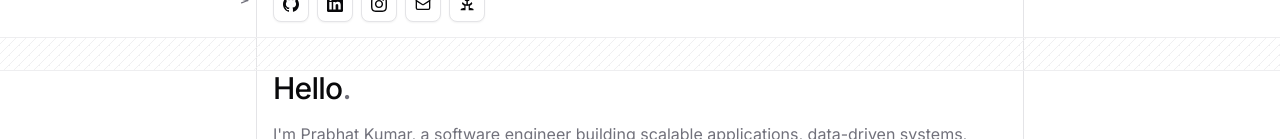
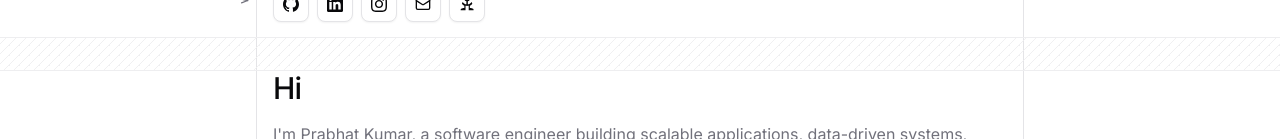
Before and after one commit to Prabhat2912/portfolio, a Next.js app: page / in a window 1280 px wide. Shown: the part 813-952 px from the top of the page. Built offline with nearby package versions, Linux system fonts and the light colour scheme; no server answers.

Commit message:
Refactor About component for improved readability and structure

```diff
--- a/components/sections/about.tsx
+++ b/components/sections/about.tsx
@@ -1,5 +1,11 @@
 import { STATS, USER } from "@/Data/portfolio";
-import { Panel, PanelContent, PanelDescription, PanelHeader, PanelTitle } from "@/components/ui/panel";
+import {
+  Panel,
+  PanelContent,
+  PanelDescription,
+  PanelHeader,
+  PanelTitle,
+} from "@/components/ui/panel";
 import { PanelTitleCopy } from "@/components/panel-title-copy";
 
 export function About() {
@@ -7,26 +13,30 @@
     <Panel id="about">
       <PanelHeader>
         <PanelTitle>
-          <a href="#about">
-            Hello<span className="text-muted-foreground">.</span>
-          </a>
+          <a href="#about">Hi</a>
           <PanelTitleCopy id="about" />
         </PanelTitle>
-        <PanelDescription>
-          {USER.about[0]}
-        </PanelDescription>
+        <PanelDescription>{USER.about[0]}</PanelDescription>
       </PanelHeader>
       <PanelContent className="grid gap-4 border-t border-line pt-4">
         {USER.about.slice(1).map((p) => (
-          <p key={p.slice(0, 24)} className="text-[15px] leading-relaxed text-muted-foreground">
+          <p
+            key={p.slice(0, 24)}
+            className="text-[15px] leading-relaxed text-muted-foreground"
+          >
             {p}
           </p>
         ))}
         <div className="grid grid-cols-3 gap-3 pt-1 max-sm:grid-cols-1">
           {STATS.map((s) => (
-            <div key={s.label} className="card-lift rounded-xl border bg-card p-4 shadow-panel">
+            <div
+              key={s.label}
+              className="card-lift rounded-xl border bg-card p-4 shadow-panel"
+            >
               <p className="text-2xl font-medium tracking-tight">{s.value}</p>
-              <p className="mt-1 text-xs leading-snug text-muted-foreground">{s.label}</p>
+              <p className="mt-1 text-xs leading-snug text-muted-foreground">
+                {s.label}
+              </p>
             </div>
           ))}
         </div>
```
